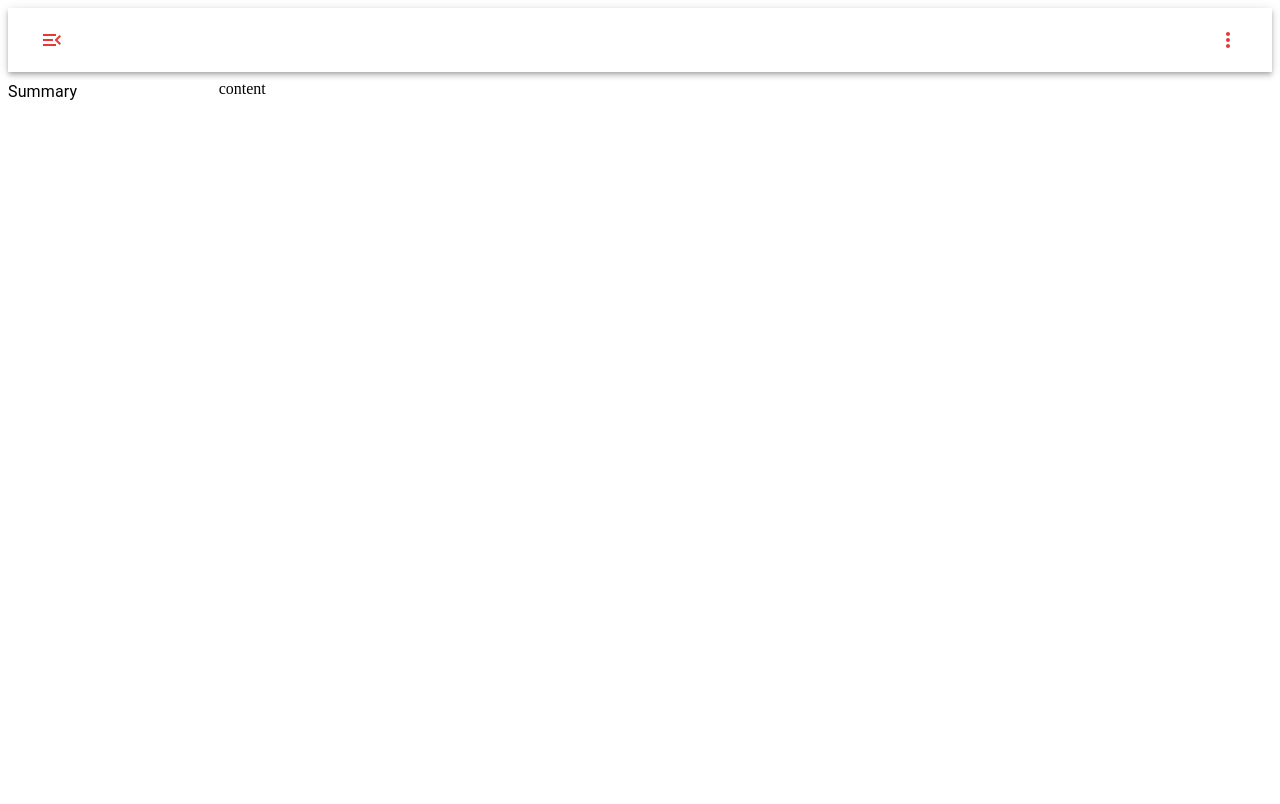
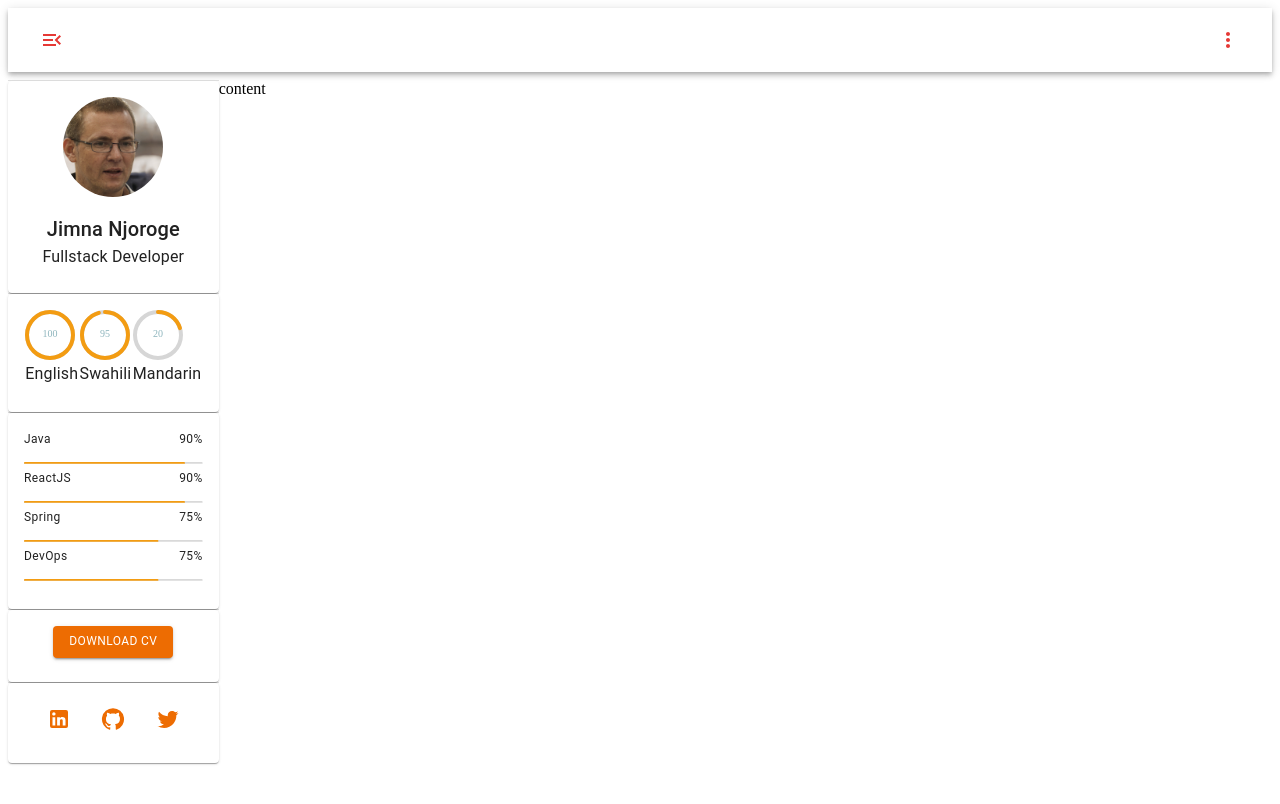
Before and after one commit to GodzillaJim/tigerv2, a React (Create React App) app: page / in a window 1280 px wide. Both pictures are taken after a click on the button 52 px from the left and 40 px from the top of the page. Shown: the top 804 px of the page. Built offline with nearby package versions, Linux system fonts and the light colour scheme.

Commit message:
TIGERV2: Summary pane complete

```diff
--- a/package.json
+++ b/package.json
@@ -17,19 +17,23 @@
     "@types/react": "^18.0.10",
     "@types/react-dom": "^18.0.5",
     "@types/react-helmet": "^6.1.5",
+    "@types/uuid": "^8.3.4",
     "autoprefixer": "^10.4.7",
     "helmet": "^5.1.0",
     "history": "^5.3.0",
     "postcss": "^8.4.14",
     "postcss-cli": "^9.1.0",
     "postcss-preset-env": "^7.7.0",
+    "rc-progress": "^3.3.3",
     "react": "^18.1.0",
+    "react-circular-progressbar": "^2.0.4",
     "react-dom": "^18.1.0",
     "react-helmet": "^6.1.0",
     "react-router-dom": "^6.3.0",
     "react-scripts": "^2.1.3",
     "tailwindcss": "^3.0.24",
-    "typescript": "^4.7.2"
+    "typescript": "^4.7.2",
+    "uuid": "^3.4.0"
   },
   "scripts": {
     "start": "react-scripts start",
--- /dev/null
+++ b/src/components/summary/index.tsx
@@ -0,0 +1,136 @@
+import { Avatar, Button, Card, CardContent, Divider, Grid, Typography } from "@mui/material";
+import { ConnectWithoutContact, GitHub, LinkedIn, Twitter } from "@mui/icons-material";
+
+import LanguageRating from "./subComponents/LanguageRating";
+import React from "react";
+import SkillRating from "./subComponents/SkillRating";
+import SocialMediaIcon from "./subComponents/SocialMediaIcon";
+import { infor } from "../../data/data";
+import { v4 } from "uuid";
+
+export const SummaryPane = () => {
+  const handleDownloadResume = () => {
+    window.open(infor.resume);
+  };
+
+  const getSocialMediaIcon = (social: string) => {
+    const color = "warning";
+    switch (social) {
+      case "LinkedIn":
+        return <LinkedIn color={color} />;
+      case "Twitter":
+        return <Twitter color={color} />;
+      case "GitHub":
+        return <GitHub color={color} />;
+      default:
+        return <ConnectWithoutContact color={color} />;
+    }
+  };
+  return (
+    <Grid container direction="column">
+      <Grid item>
+        <Divider />
+      </Grid>
+      <Grid item>
+        <Card>
+          <CardContent>
+            <Grid spacing={2} container direction={"column"}>
+              <Grid item>
+                <Grid container justifyContent="center">
+                  <Grid item>
+                    <Avatar
+                      sx={{ height: 100, width: 100 }}
+                      src={"/images/profile.jpg"}
+                      alt="profile avatar"
+                      aria-label="profile image"
+                    />
+                  </Grid>
+                </Grid>
+              </Grid>
+              <Grid item>
+                <Grid container justifyContent="center" direction="column">
+                  <Grid item>
+                    <Typography textAlign={"center"} variant="h6">
+                      {infor.name}
+                    </Typography>
+                  </Grid>
+                  <Grid item>
+                    <Typography textAlign={"center"} variant="body1">
+                      {infor.profession}
+                    </Typography>
+                  </Grid>
+                </Grid>
+              </Grid>
+            </Grid>
+          </CardContent>
+        </Card>
+      </Grid>
+      <Grid item>
+        <Divider />
+      </Grid>
+      <Grid item>
+        <Card>
+          <CardContent>
+            <Grid columns={infor.languages.length} container justifyContent={"space-evenly"} direction="row">
+              {infor.languages.map((language) => (
+                <Grid columns={1} item key={v4()}>
+                  <LanguageRating value={language.level * 100} label={language.name} />
+                </Grid>
+              ))}
+            </Grid>
+          </CardContent>
+        </Card>
+      </Grid>
+      <Grid item>
+        <Divider />
+      </Grid>
+      <Grid item>
+        <Card>
+          <CardContent>
+            <Grid container direction="column" justifyContent="center">
+              {infor.programmingSkills.map((skill) => (
+                <Grid item key={v4()}>
+                  <SkillRating {...skill} />
+                </Grid>
+              ))}
+            </Grid>
+          </CardContent>
+        </Card>
+      </Grid>
+      <Grid item>
+        <Divider />
+      </Grid>
+      <Grid item>
+        <Grid container justifyContent="center">
+          <Grid sx={{ width: "100%" }} justifyContent="center" item>
+            <Card>
+              <CardContent sx={{ display: "flex", justifyContent: "center" }}>
+                <Button onClick={handleDownloadResume} color="warning" variant="contained">
+                  <Typography className="text-dark text-center" variant="caption">
+                    Download CV
+                  </Typography>
+                </Button>
+              </CardContent>
+            </Card>
+          </Grid>
+        </Grid>
+      </Grid>
+      <Grid item>
+        <Divider />
+      </Grid>
+      <Grid item>
+        <Card>
+          <CardContent>
+            <Grid container justifyContent="space-evenly">
+              {infor.socialMedia.map((media) => (
+                <Grid item key={v4()}>
+                  <SocialMediaIcon icon={getSocialMediaIcon(media.name)} link={media.link} />
+                </Grid>
+              ))}
+            </Grid>
+          </CardContent>
+        </Card>
+      </Grid>
+    </Grid>
+  );
+};
--- /dev/null
+++ b/src/components/summary/subComponents/LanguageRating.tsx
@@ -0,0 +1,36 @@
+import "react-circular-progressbar/dist/styles.css";
+
+import { CircularProgressbar, buildStyles } from "react-circular-progressbar";
+import { Grid, Typography } from "@mui/material";
+
+import React from "react";
+
+interface ILanguageRating {
+  value: number;
+  text?: string;
+  label: string;
+}
+const LanguageRating = (props: ILanguageRating) => {
+  const { value, text, label } = props;
+  return (
+    <Grid container justifyContent="center" direction="column">
+      <Grid sx={{ height: 50, width: 50 }} item>
+        <CircularProgressbar
+          styles={buildStyles({
+            pathColor: "#f39c12",
+            textColor: "#8eb5bd",
+          })}
+          value={value}
+          text={text || "" + value}
+        />
+      </Grid>
+      <Grid item>
+        <Typography variant="subtitle1" className="text-center text-light">
+          {label}
+        </Typography>
+      </Grid>
+    </Grid>
+  );
+};
+
+export default LanguageRating;
--- /dev/null
+++ b/src/components/summary/subComponents/SkillRating.tsx
@@ -0,0 +1,35 @@
+import { Grid, Typography } from "@mui/material";
+
+import { Line } from "rc-progress";
+import React from "react";
+
+interface ISkillRating {
+  name: string;
+  value: number;
+}
+const SkillRating = (props: ISkillRating) => {
+  const { name, value } = props;
+  return (
+    <Grid aria-label="skill rating container" container direction="column">
+      <Grid item>
+        <Grid container direction="row" justifyContent={"space-between"}>
+          <Grid item>
+            <Typography variant="caption" textTransform={"capitalize"}>
+              {name}
+            </Typography>
+          </Grid>
+          <Grid item>
+            <Typography variant="caption" textTransform={"capitalize"}>
+              {value * 100}%
+            </Typography>
+          </Grid>
+        </Grid>
+      </Grid>
+      <Grid item>
+        <Line percent={value * 100} strokeWidth={1} strokeColor="#f39c12" />
+      </Grid>
+    </Grid>
+  );
+};
+
+export default SkillRating;
--- /dev/null
+++ b/src/components/summary/subComponents/SocialMediaIcon.tsx
@@ -0,0 +1,23 @@
+import { Grid, IconButton } from "@mui/material";
+
+import React from "react";
+
+interface ISocialMediaIcon {
+  link: string;
+  icon: JSX.Element;
+}
+const SocialMediaIcon = (props: ISocialMediaIcon) => {
+  const { link, icon } = props;
+  const handleRedirect = () => {
+    window.open(link);
+  };
+  return (
+    <Grid container>
+      <Grid item>
+        <IconButton onClick={handleRedirect}>{icon}</IconButton>
+      </Grid>
+    </Grid>
+  );
+};
+
+export default SocialMediaIcon;
--- a/src/data/data.ts
+++ b/src/data/data.ts
@@ -1,3 +1,22 @@
 export const infor = {
   homePageTitle: "Jimna Njoroge | Software Engineer",
+  name: "Jimna Njoroge",
+  profession: "Fullstack Developer",
+  languages: [
+    { name: "English", level: 1 },
+    { name: "Swahili", level: 0.95 },
+    { name: "Mandarin", level: 0.2 },
+  ],
+  programmingSkills: [
+    { name: "Java", value: 0.9 },
+    { name: "ReactJS", value: 0.9 },
+    { name: "Spring", value: 0.75 },
+    { name: "DevOps", value: 0.75 },
+  ],
+  resume: "https://my-personal-stuff-on-aws-including-resume.s3.amazonaws.com/Jimna's+Resume+v1.0.0.pdf",
+  socialMedia: [
+    { name: "LinkedIn", link: "https://www.linkedin.com/in/jimna-njoroge-4b5a4b178/" },
+    { name: "GitHub", link: "https://github.com/godzillajim" },
+    { name: "Twitter", link: "https://twitter.com/jimnam99" },
+  ],
 };
--- a/src/screens/HomeScreen.tsx
+++ b/src/screens/HomeScreen.tsx
@@ -1,8 +1,9 @@
-import { Collapse, Grid, Slide, Typography } from "@mui/material";
+import { Grid, Slide, Typography } from "@mui/material";
 import React, { useMemo, useState } from "react";
 
 import { CustomNavbar } from "../components/CustomNavbar";
 import { Helmet } from "react-helmet";
+import { SummaryPane } from "../components/summary";
 import { infor } from "../data/data";
 
 export const HomeScreen = () => {
@@ -41,7 +42,7 @@ export const HomeScreen = () => {
       <Helmet>
         <title>{infor.homePageTitle}</title>
       </Helmet>
-      <Grid gap={1} direction="column" container>
+      <Grid spacing={1} direction="column" container>
         <Grid item>
           <CustomNavbar
             menuIsOpen={menuIsOpen}
@@ -70,7 +71,9 @@ export const HomeScreen = () => {
                 md={summaryPaneSize}
               >
                 <Slide in={summaryIsOpen} direction="right">
-                  <Typography>Summary</Typography>
+                  <div>
+                    <SummaryPane />
+                  </div>
                 </Slide>
               </Grid>
             )}
```
Also changed, not shown: public/images/profile.jpg (added), 1 other file (tests, documents, lock files or other folders).
